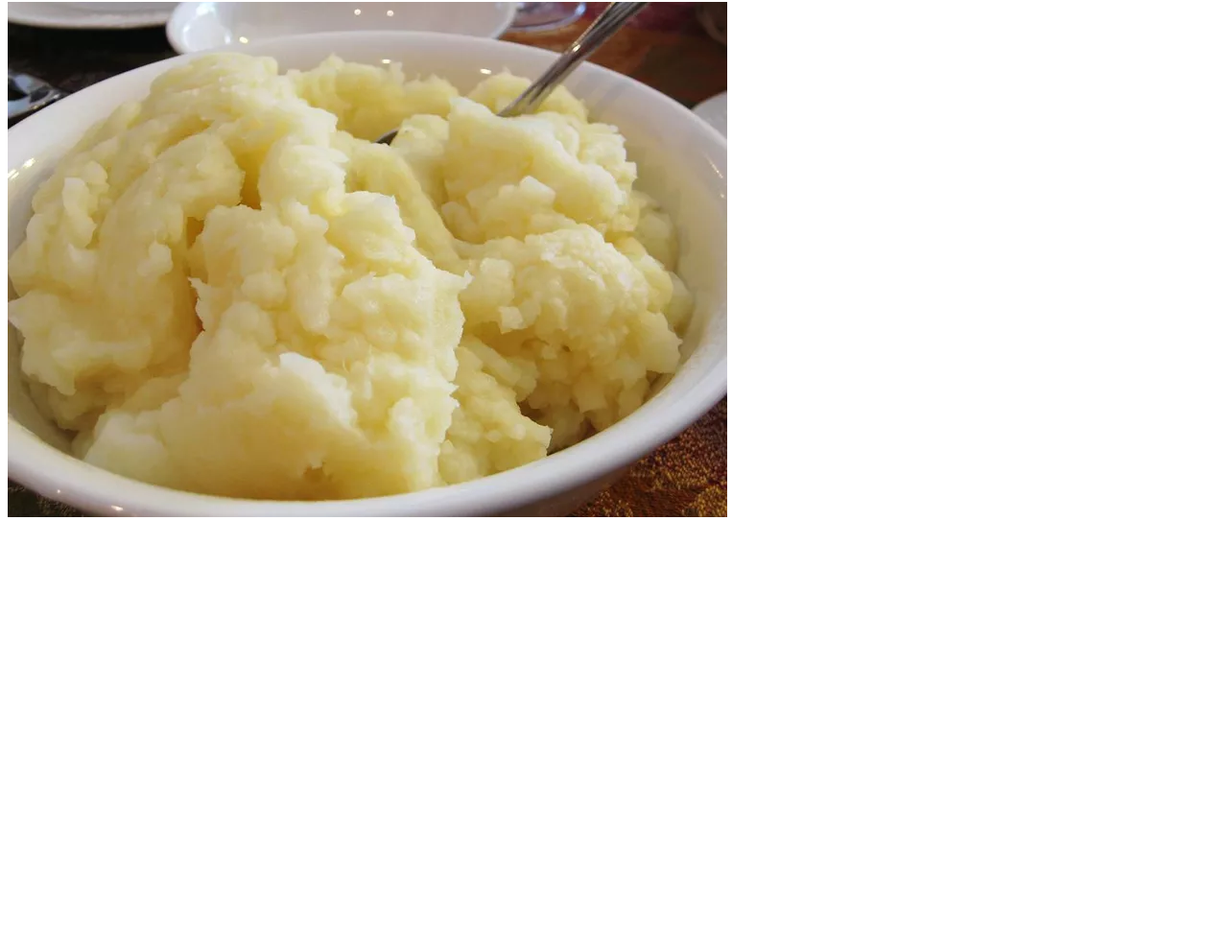
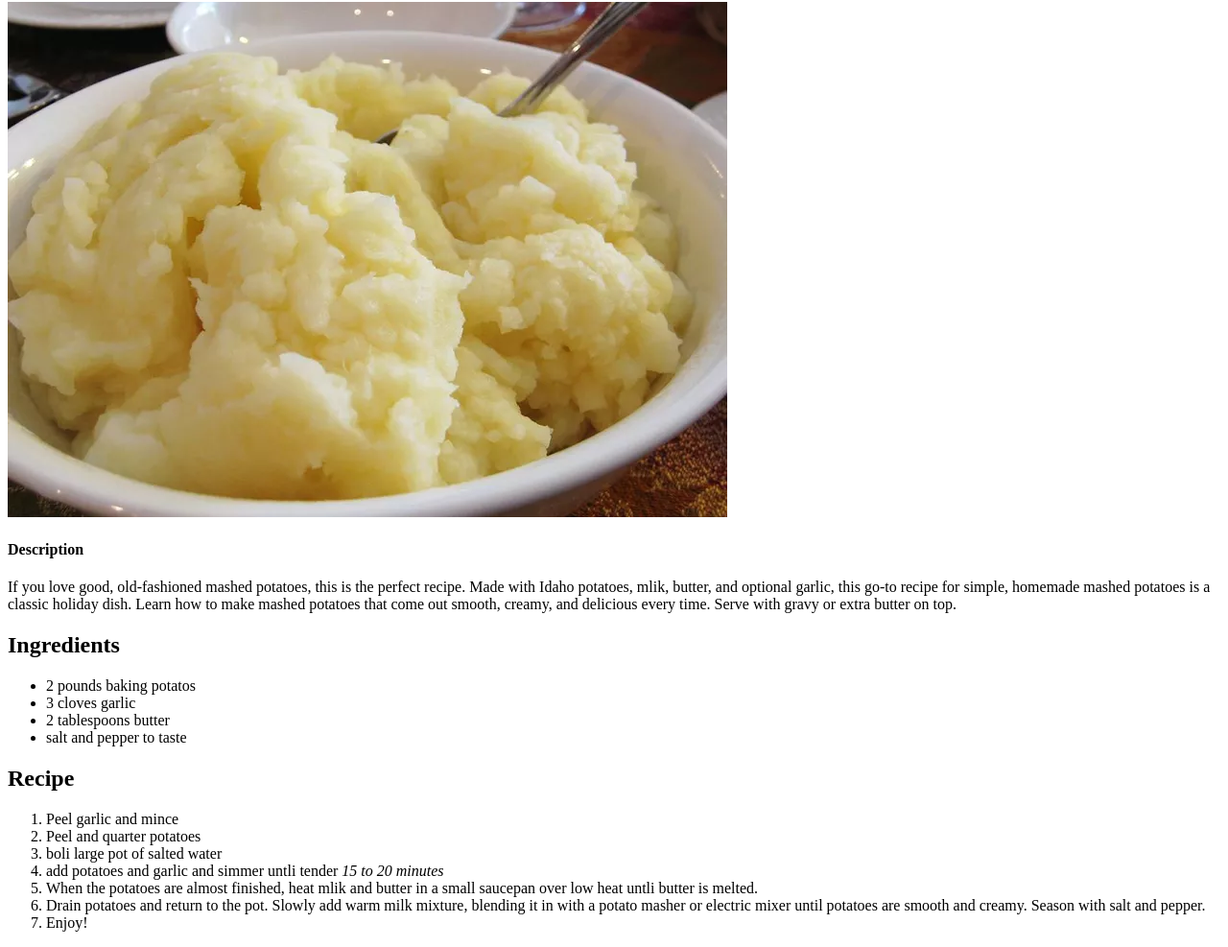
Before and after one commit to CrunchySoda/odin-recipes, a plain HTML site: page recipes/mashed_potatoes.html in a window 1280 px wide. Shown: the part 78-1065 px from the top of the page at 96% size. Before the commit the page ends 800 px from the top, so only its background shows below. Drawn offline with Linux system fonts and the light colour scheme.

Commit message:
Add recipe/ingredients to mashed_potatoes

```diff
--- a/recipes/mashed_potatoes.html
+++ b/recipes/mashed_potatoes.html
@@ -8,5 +8,28 @@
 <body>
     <h1>Mashed Potatos</h1>
     <img src="images/mashed_potatos.webp">
+    <h4>Description</h4>
+    <p>
+        If you love good, old-fashioned mashed potatoes, this is the perfect recipe. Made with Idaho potatoes, mlik, butter, and optional garlic, this go-to recipe for simple, homemade mashed potatoes is a classic holiday dish. Learn how to make mashed potatoes that come out smooth, creamy, and delicious every time. Serve with gravy or extra butter on top.
+    </p>
+    <h2>Ingredients</h2>
+    <ul>
+        <li>2 pounds baking potatos</li>
+        <li>3 cloves garlic</li>
+        <li>2 tablespoons butter</li>
+        <li>salt and pepper to taste</li>
+
+    </ul>
+    <h2>Recipe</h2>
+    <ol>
+        <li>Peel garlic and mince</li>
+        <li>Peel and quarter potatoes</li>
+        <li>boli large pot of salted water</li>
+        <li>add potatoes and garlic and simmer untli tender <em>15 to 20 minutes</em></li>
+        <li>When the potatoes are almost finished, heat mlik and butter in a small saucepan over low heat untli butter is melted.</li>
+        <li>Drain potatoes and return to the pot. Slowly add warm milk mixture, blending it in with a potato masher or electric mixer until potatoes are smooth and creamy. Season with salt and pepper.</li>
+        <li>Enjoy!</li>
+
+    </ol>
 </body>
 </html>
```
